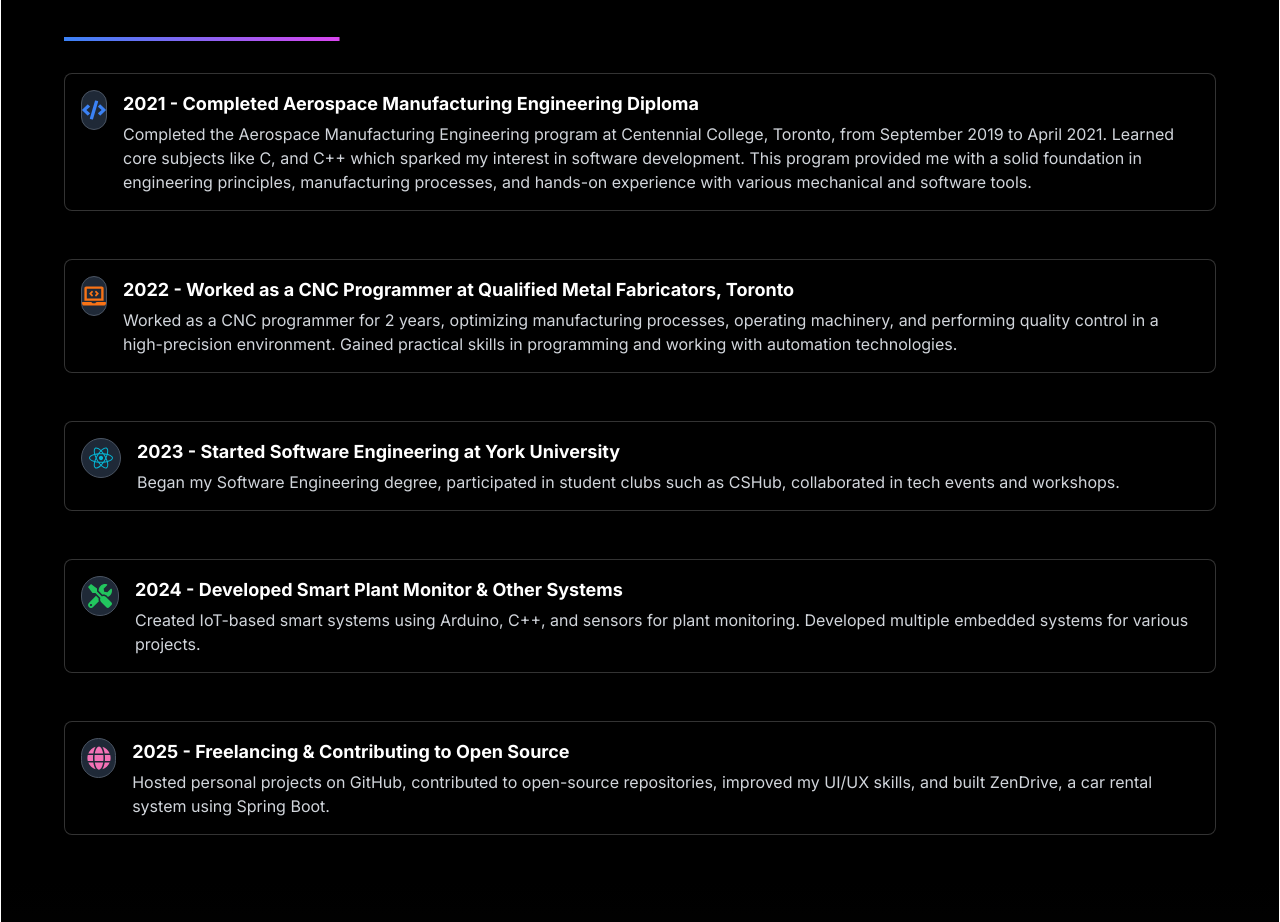
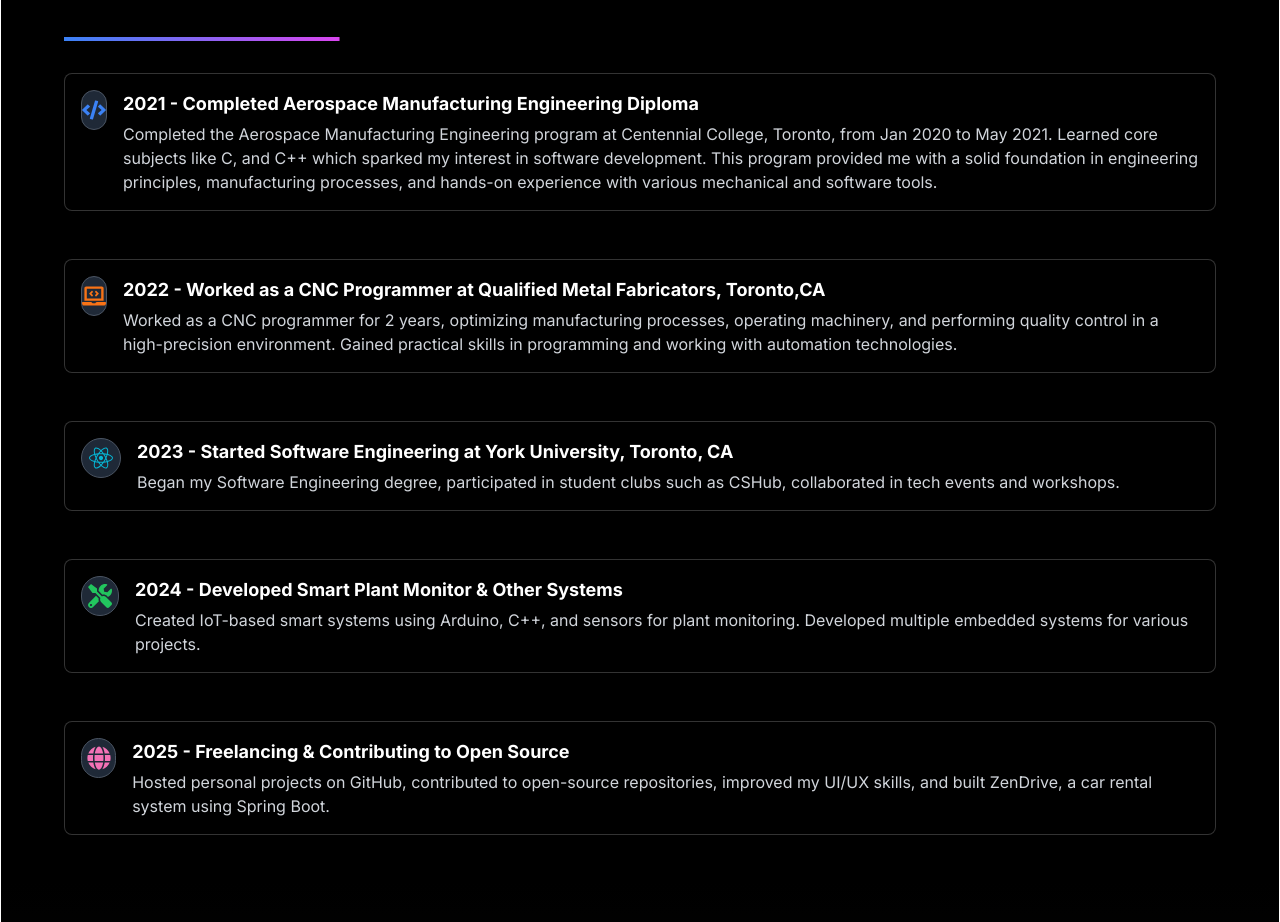
Before and after one commit to Kartikk28/Portfolio, a React (Vite) app: page / in a window 1280 px wide. Shown: the part 1040-1962 px from the top of the page. Built offline with nearby package versions, Linux system fonts and the light colour scheme; a web font is replaced by a local one.

Commit message:
Update Journey.jsx

```diff
--- a/src/components/Journey.jsx
+++ b/src/components/Journey.jsx
@@ -6,18 +6,18 @@ const journey = [
   {
     year: "2021",
     title: "Completed Aerospace Manufacturing Engineering Diploma",
-    desc: "Completed the Aerospace Manufacturing Engineering program at Centennial College, Toronto, from September 2019 to April 2021. Learned core subjects like C, and C++ which sparked my interest in software development. This program provided me with a solid foundation in engineering principles, manufacturing processes, and hands-on experience with various mechanical and software tools.",
+    desc: "Completed the Aerospace Manufacturing Engineering program at Centennial College, Toronto, from Jan 2020 to May 2021. Learned core subjects like C, and C++ which sparked my interest in software development. This program provided me with a solid foundation in engineering principles, manufacturing processes, and hands-on experience with various mechanical and software tools.",
     icon: <FaCode className="text-blue-500 text-2xl" />,
   },
   {
     year: "2022",
-    title: "Worked as a CNC Programmer at Qualified Metal Fabricators, Toronto",
+    title: "Worked as a CNC Programmer at Qualified Metal Fabricators, Toronto,CA",
     desc: "Worked as a CNC programmer for 2 years, optimizing manufacturing processes, operating machinery, and performing quality control in a high-precision environment. Gained practical skills in programming and working with automation technologies.",
     icon: <FaLaptopCode className="text-orange-500 text-2xl" />,
   },
   {
     year: "2023",
-    title: "Started Software Engineering at York University",
+    title: "Started Software Engineering at York University, Toronto, CA",
     desc: "Began my Software Engineering degree, participated in student clubs such as CSHub, collaborated in tech events and workshops.",
     icon: <FaReact className="text-cyan-500 text-2xl" />,
   },
```
